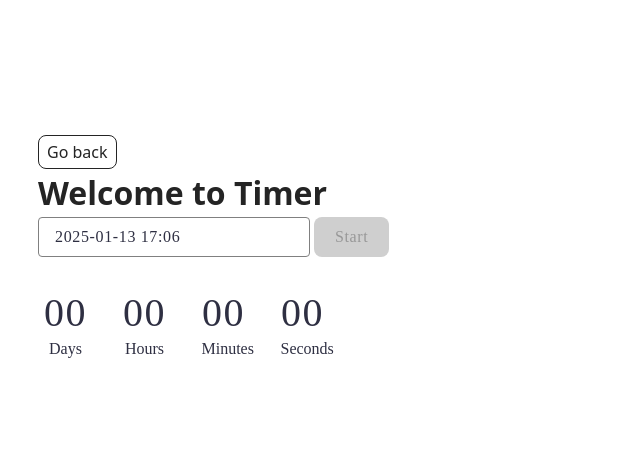
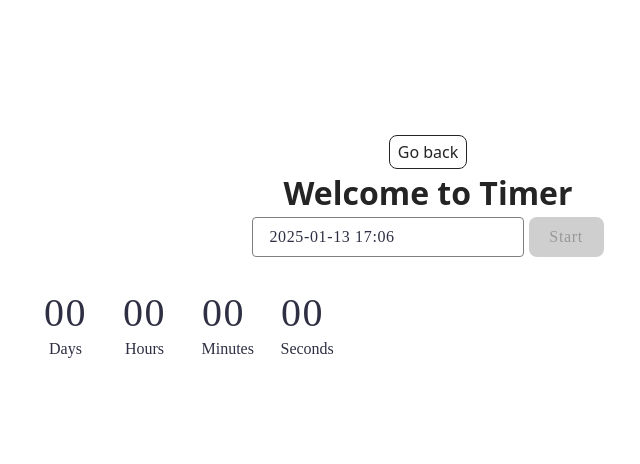
Before and after one commit to leohutnyk/goit-js-hw-10, a website built with Vite: page src/1-timer.html in a window 1280 px wide. Shown: the part 33-497 px from the top of the page, without its empty margins (262-902 px from the left). Built offline with nearby package versions, Linux system fonts and the light colour scheme.

Commit message:
next commit

```diff
--- a/src/1-timer.html
+++ b/src/1-timer.html
@@ -8,10 +8,10 @@
     <link rel="stylesheet" href="./css/styles.css" />
   </head>
   <body>
-
+    <main>
       <div class="container">
         <a class="back-link" href="./index.html">Go back</a>
-          <h1 class="welcom"><b>Welcome to Timer</b></h1>
+        <h1 class="welcom"><b>Welcome to Timer</b></h1>
 
         <input type="text" id="datetime-picker" />
         <button type="button" data-start class="button">Start</button>
@@ -34,7 +34,6 @@
             <span class="label">Seconds</span>
           </div>
         </div>
-
       </div>
     </main>
 
```
